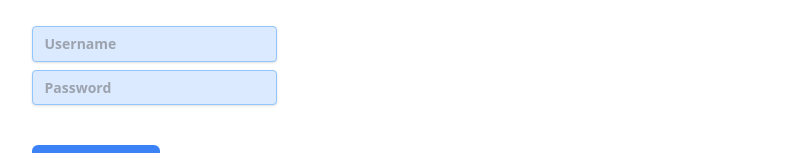
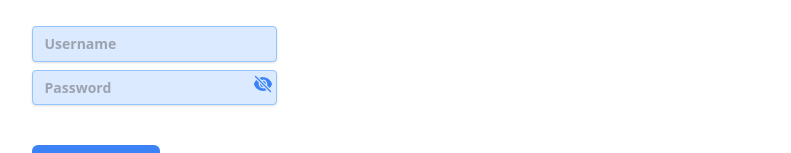
Before and after one commit to jespy2/storial-diff-stacks, a React (Create React App) app in the folder client/: page / in a window 1280 px wide. Shown: the part 362-515 px from the top of the page, without its empty margins (486-1277 px from the left). Built offline with nearby package versions, Linux system fonts and the light colour scheme.

Commit message:
added show password functionality

```diff
--- a/client/src/components/components/login/Login.tsx
+++ b/client/src/components/components/login/Login.tsx
@@ -1,5 +1,6 @@
-import { Dispatch, useState } from "react";
+import { useState } from "react";
 import { useDispatch } from "react-redux";
+import { EyeIcon, EyeSlashIcon } from "@heroicons/react/24/solid";
 
 import { AppDispatch } from "../../../redux/store";
 import { userNotRegistered } from "../../../redux/slices";
@@ -7,6 +8,7 @@ import { authThunks } from "../../../redux/thunks";
 import { IUser } from "../../../types";
 
 export const Login = () => {
+	const [showPassword, setShowPassword] = useState<boolean>(false);
 	const [userInput, setUserInput] = useState<IUser>({
 		email: "",
 		password: "",
@@ -55,8 +57,11 @@ export const Login = () => {
 					className='block text-gray-400 text-sm font-bold mb-2'
 					htmlFor='password'
 				>
+					<div className="relative" >
+					<EyeIcon className={`password-icon ${showPassword ? 'block' : 'hidden'}`} onClick={() => setShowPassword(!showPassword )}/>
+					<EyeSlashIcon className={`password-icon ${!showPassword ? 'block' : 'hidden'}`} onClick={() => setShowPassword(!showPassword )}/>
 					<input
-						type='password'
+						type={showPassword ? 'text' : 'password'}
 						name='password'
 						id='password'
 						className='textfield focus:outline-none focus:shadow-outline'
@@ -65,7 +70,8 @@ export const Login = () => {
 						onChange={(e) =>
 							setUserInput({ ...userInput, password: e.target.value })
 						}
-					/>
+						/>
+					</div>
 				</label>
 				<button className='submit-btn' type='submit'>
 					Login
--- a/client/src/components/components/signup/Signup.tsx
+++ b/client/src/components/components/signup/Signup.tsx
@@ -1,5 +1,6 @@
-import { Dispatch, useState } from 'react';
+import { useState } from 'react';
 import { useDispatch } from 'react-redux';
+import { EyeIcon, EyeSlashIcon } from "@heroicons/react/24/solid";
 
 import { AppDispatch } from '../../../redux/store';
 import { userIsRegistered } from '../../../redux/slices';
@@ -7,6 +8,7 @@ import { authThunks } from '../../../redux/thunks';
 import { IUser } from '../../../types';
 
 export const Signup = () => {
+	const [showPassword, setShowPassword] = useState<boolean>(false);
   const [userInput, setUserInput] = useState<IUser>({
     email: '',
     password: '',
@@ -58,15 +60,21 @@ export const Signup = () => {
           />
         </label>
         <label className='block text-gray-400 text-sm font-bold mb-2' htmlFor='password'>
+        <div className="relative" >
+					<EyeIcon className={`password-icon ${showPassword ? 'block' : 'hidden'}`} onClick={() => setShowPassword(!showPassword )}/>
+					<EyeSlashIcon className={`password-icon ${!showPassword ? 'block' : 'hidden'}`} onClick={() => setShowPassword(!showPassword )}/>
 					<input
-            type='password'
+						type={showPassword ? 'text' : 'password'}
 						name='password'
 						id='password'
 						className='textfield focus:outline-none focus:shadow-outline'
 						value={password}
 						placeholder='Password'
-            onChange={(e) => setUserInput({ ...userInput, password: e.target.value })}
+						onChange={(e) =>
+							setUserInput({ ...userInput, password: e.target.value })
+						}
 						/>
+					</div>
         </label>
         <button className='submit-btn' type="submit">Sign Up</button>
       </form>
--- a/client/src/index.css
+++ b/client/src/index.css
@@ -204,3 +204,8 @@
   @apply absolute top-1/2 left-full -mt-2
   border-8 border-transparent border-t-transparent border-r-transparent border-b-transparent border-l-slate-400
 }
+
+.password-icon {
+  @apply absolute right-1 top-1
+  h-5 w-5 text-blue-500 hover:text-gray-400
+}
```
Lines whose indentation alone changed are shown as unchanged.
